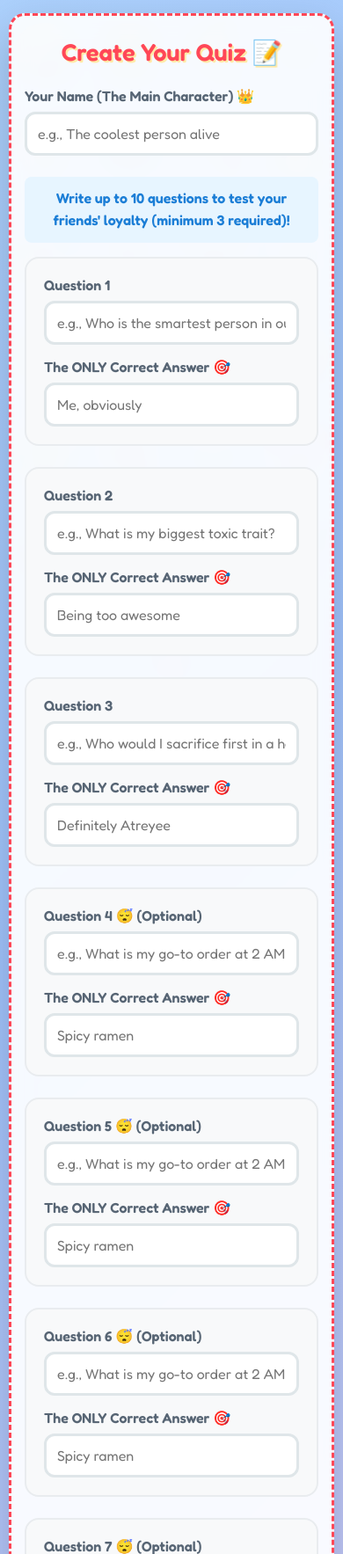
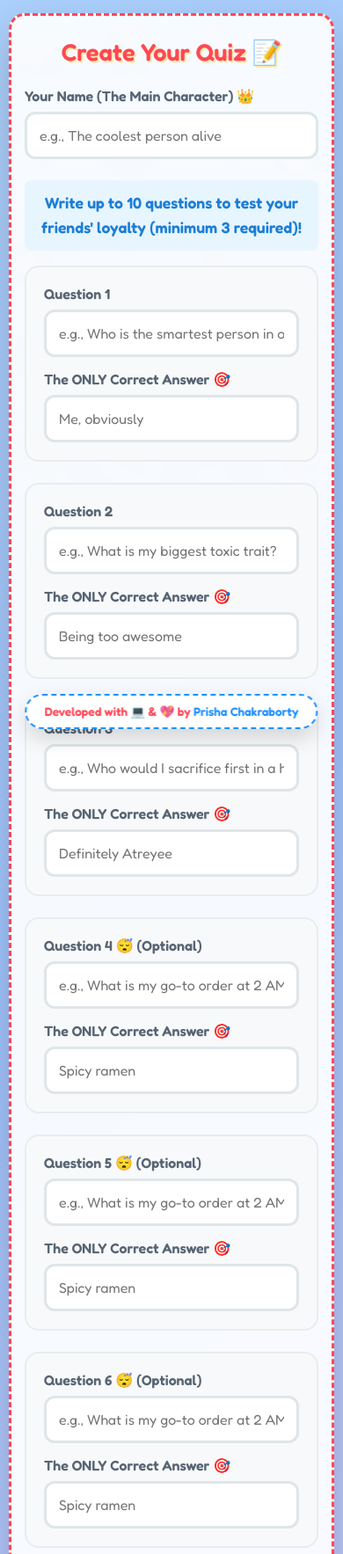
Before and after one commit to prishachakraborty1-ops/python-quiz-app, a Flask app: page /create in a window 390 px wide. Shown: the top 1767 px of the page at 88% size. Run offline with Flask 3, Linux system fonts and the light colour scheme.

Commit message:
Add creator badge and improve mobile layout
Added a creator badge to the bottom of the page and adjusted padding for mobile responsiveness.

```diff
--- a/templates/base.html
+++ b/templates/base.html
@@ -8,9 +8,7 @@
   <link href="https://fonts.googleapis.com/css2?family=Fredoka:wght@400;600&display=swap" rel="stylesheet">
 
   <style>
-    *, *::before, *::after {
-      box-sizing: border-box;
-    }
+    *, *::before, *::after { box-sizing: border-box; }
 
     :root {
       --primary: #ff4757;
@@ -25,7 +23,7 @@
       animation: gradientBG 12s ease infinite;
       color: var(--text);
       margin: 0;
-      padding: 40px 20px;
+      padding: 40px 20px 80px 20px; /* নিচের ব্যাজটির জন্য জায়গা রাখা হলো */
       display: flex;
       justify-content: center;
       align-items: center;
@@ -84,32 +82,58 @@
 
     .scoreboard-table { width: 100%; border-collapse: collapse; margin-top: 20px; }
     .scoreboard-table th, .scoreboard-table td { padding: 12px; text-align: left; border-bottom: 1px solid #ddd; }
-    .table-container { overflow-x: auto; }
+
+    /* =========================================
+       আপনার নিজস্ব ক্রিয়েটর ব্যাজ (Creator Badge)
+       ========================================= */
+    .creator-badge {
+      position: fixed;
+      bottom: 20px;
+      right: 20px;
+      background: rgba(255, 255, 255, 0.95);
+      backdrop-filter: blur(10px);
+      padding: 12px 24px;
+      border-radius: 30px;
+      font-weight: 600;
+      color: var(--primary);
+      box-shadow: 0 10px 25px rgba(0,0,0,0.15);
+      border: 2px dashed var(--secondary);
+      z-index: 1000;
+      font-size: 1rem;
+      transition: all 0.3s ease;
+      cursor: default;
+    }
+
+    .creator-badge strong {
+      color: var(--secondary);
+    }
+
+    .creator-badge:hover {
+      transform: scale(1.05) translateY(-5px);
+      background: var(--primary);
+      color: white;
+      border-color: white;
+    }
+
+    .creator-badge:hover strong {
+      color: #ffeaa7;
+    }
+
+    /* মোবাইলের জন্য রেসপন্সিভ ডিজাইন */
     @media (max-width: 600px) {
-      body {
-        padding: 15px 10px;
+      body { padding: 15px 10px 70px 10px; }
+      .container { padding: 25px 15px; border-width: 3px; border-radius: 18px; }
+      h1, h2 { font-size: 1.7rem; }
+      .creator-badge {
+        bottom: 15px;
+        right: 50%;
+        transform: translateX(50%);
+        width: max-content;
+        font-size: 0.85rem;
+        padding: 10px 20px;
       }
-      .container {
-        padding: 25px 15px;
-        border-width: 3px;
-        border-radius: 18px;
-      }
-      h1, h2 {
-        font-size: 1.7rem;
-      }
-      p {
-        font-size: 1rem;
-      }
-      .btn {
-        padding: 14px;
-        font-size: 1.1rem;
-      }
-      .mcq-option {
-        padding: 12px;
-        font-size: 1rem;
-      }
-      input[type="text"] {
-        padding: 12px;
+      .creator-badge:hover {
+        transform: translateX(50%) scale(1.05);
       }
     }
   </style>
@@ -126,5 +150,10 @@
 
     {% block content %}{% endblock %}
   </div>
+
+  <!-- আপনার পার্সোনাল সিগনেচার -->
+  <div class="creator-badge">
+    Developed with 💻 & 💖 by <strong>Prisha Chakraborty</strong>
+  </div>
 </body>
 </html>
```
